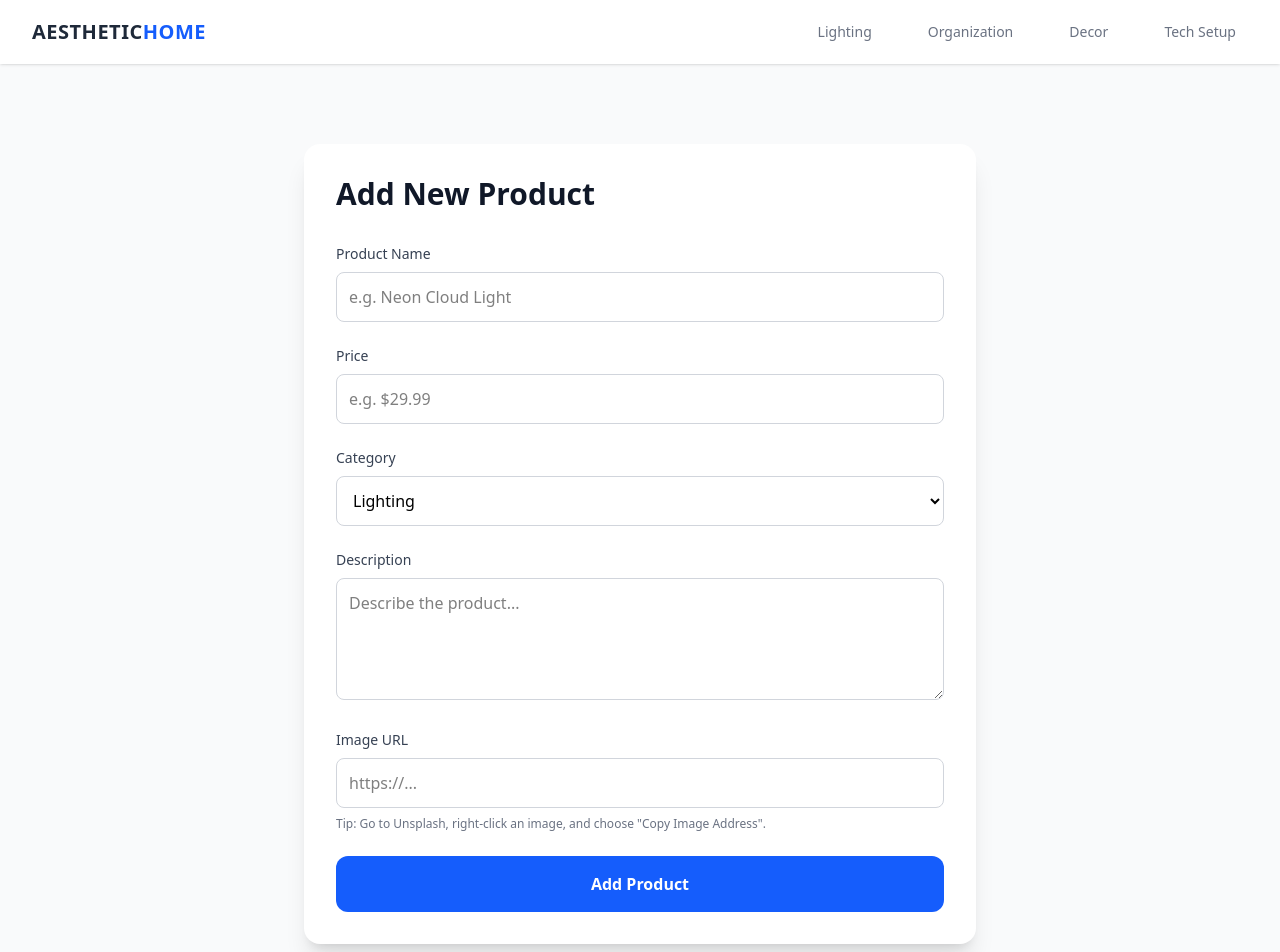
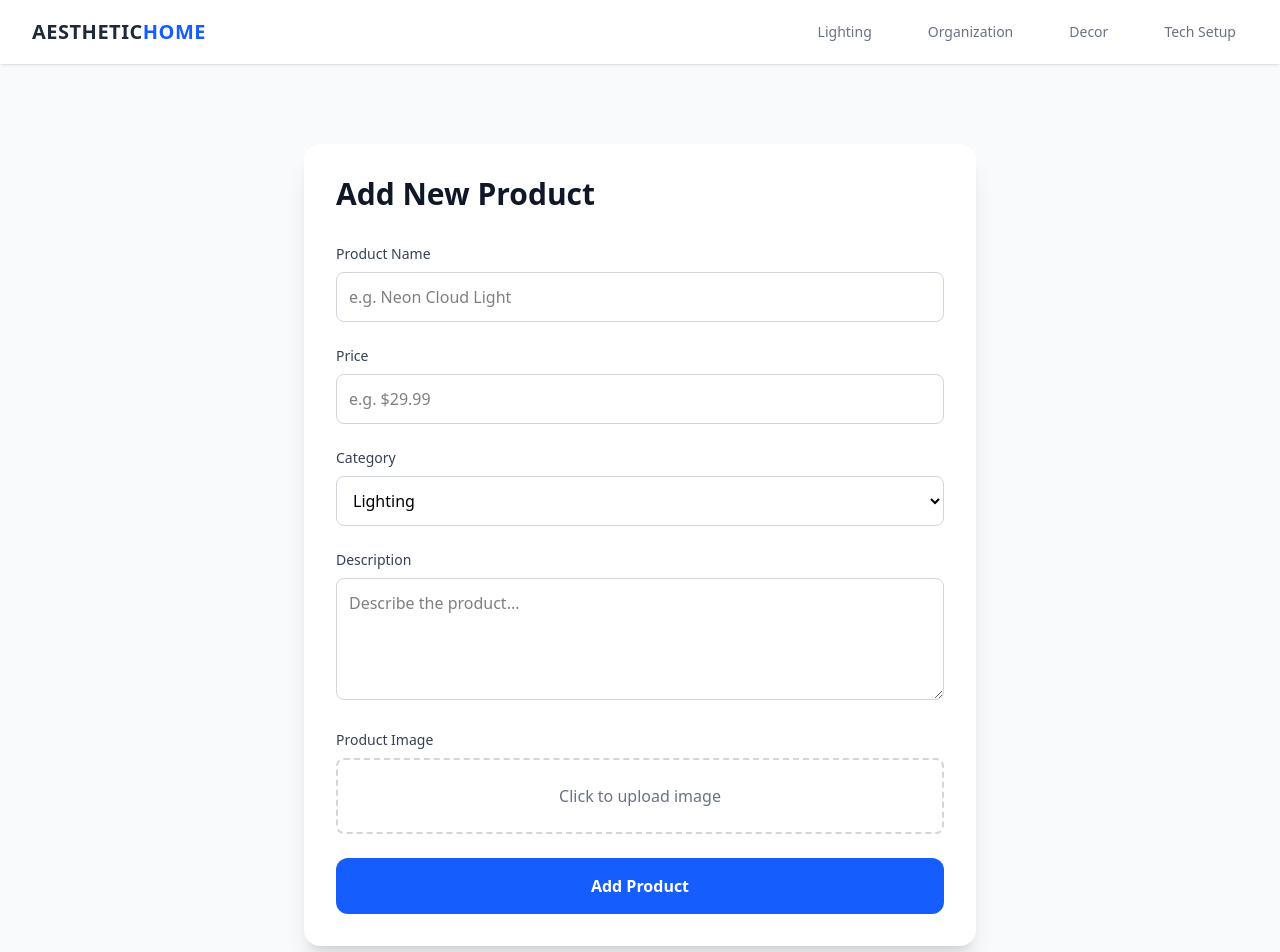
Before and after one commit to Msubhashana/aesthetic-home, a Next.js app: page /admin in a window 1280 px wide. Shown: the top 952 px of the page. Built offline with nearby package versions, Linux system fonts and the light colour scheme; no server answers.

Commit message:
Added Image Upload feature with Supabase Storage

```diff
--- a/app/admin/page.tsx
+++ b/app/admin/page.tsx
@@ -7,39 +7,72 @@ import { useRouter } from "next/navigation";
 export default function AdminPage() {
   const router = useRouter();
   const [loading, setLoading] = useState(false);
+  const [imageFile, setImageFile] = useState<File | null>(null); // New state for file
 
-  // Form State
+  // Form State (Removed 'image' from here since we handle it separately)
   const [formData, setFormData] = useState({
     name: "",
     price: "",
-    category: "Lighting", // Default value
+    category: "Lighting",
     description: "",
-    image: "", // We will paste a URL for now
   });
 
-  // Handle Input Changes
   const handleChange = (e: any) => {
     setFormData({ ...formData, [e.target.name]: e.target.value });
   };
 
-  // Handle Submit
+  // New: Handle File Selection
+  const handleFileChange = (e: any) => {
+    if (e.target.files && e.target.files.length > 0) {
+      setImageFile(e.target.files[0]);
+    }
+  };
+
   const handleSubmit = async (e: any) => {
     e.preventDefault();
     setLoading(true);
 
-    // 1. Send data to Supabase
-    const { error } = await supabase
-      .from('products')
-      .insert([formData]);
+    try {
+      let imageUrl = "";
 
-    if (error) {
-      alert("Error adding product: " + error.message);
-    } else {
+      // 1. Upload Image (if selected)
+      if (imageFile) {
+        // Create a unique name: "173461234_my-image.png"
+        const fileName = `${Date.now()}_${imageFile.name}`;
+
+        const { data, error: uploadError } = await supabase.storage
+          .from('product-images') // Your bucket name
+          .upload(fileName, imageFile);
+
+        if (uploadError) throw uploadError;
+
+        // 2. Get the Public URL
+        const { data: urlData } = supabase.storage
+          .from('product-images')
+          .getPublicUrl(fileName);
+
+        imageUrl = urlData.publicUrl;
+      }
+
+      // 3. Save Product to Database with the new Image URL
+      const { error: dbError } = await supabase
+        .from('products')
+        .insert([{
+          ...formData,
+          image: imageUrl // Add the URL we just generated
+        }]);
+
+      if (dbError) throw dbError;
+
       alert("Product added successfully!");
-      router.push("/"); // Go back to homepage to see it
-      router.refresh(); // Force refresh the data
+      router.push("/");
+      router.refresh();
+
+    } catch (error: any) {
+      alert("Error: " + error.message);
+    } finally {
+      setLoading(false);
     }
-    setLoading(false);
   };
 
   return (
@@ -97,18 +130,25 @@ export default function AdminPage() {
             />
           </div>
 
-          {/* Image URL */}
+          {/* Image Upload (CHANGED) */}
           <div>
-            <label className="block text-sm font-medium text-gray-700 mb-2">Image URL</label>
-            <input
-              name="image" required
-              className="w-full p-3 border border-gray-300 rounded-lg outline-none"
-              placeholder="https://..."
-              onChange={handleChange}
-            />
-            <p className="text-xs text-gray-500 mt-2">
-              Tip: Go to Unsplash, right-click an image, and choose "Copy Image Address".
-            </p>
+            <label className="block text-sm font-medium text-gray-700 mb-2">Product Image</label>
+            <div className="border-2 border-dashed border-gray-300 rounded-lg p-6 text-center hover:border-blue-500 transition cursor-pointer relative">
+              <input
+                type="file"
+                accept="image/*"
+                required
+                onChange={handleFileChange}
+                className="absolute inset-0 w-full h-full opacity-0 cursor-pointer"
+              />
+              <div className="text-gray-500">
+                {imageFile ? (
+                  <span className="text-green-600 font-medium">Selected: {imageFile.name}</span>
+                ) : (
+                  <span>Click to upload image</span>
+                )}
+              </div>
+            </div>
           </div>
 
           {/* Submit Button */}
@@ -116,7 +156,7 @@ export default function AdminPage() {
             type="submit" disabled={loading}
             className="w-full bg-blue-600 text-white py-4 rounded-xl font-bold hover:bg-blue-700 transition disabled:opacity-50"
           >
-            {loading ? "Saving..." : "Add Product"}
+            {loading ? "Uploading & Saving..." : "Add Product"}
           </button>
 
         </form>
```
